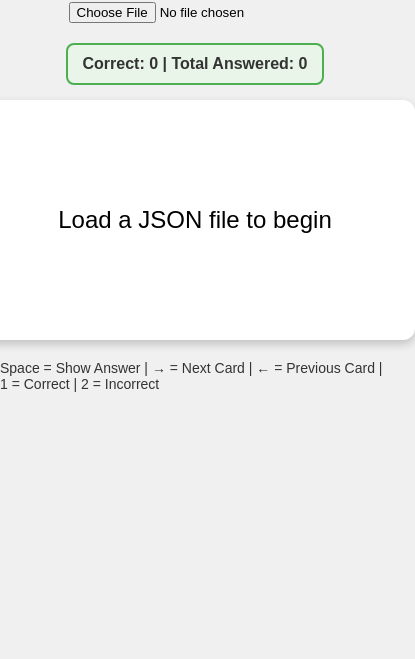
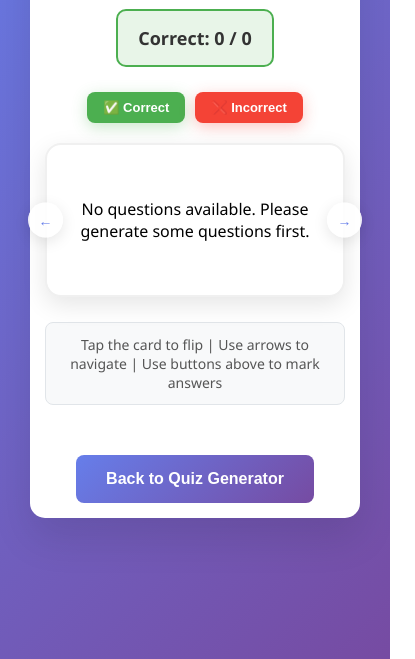
Before and after one commit to brettvibecodingfun/Quiz-Generator-UI, a plain HTML site: page flashcard.html in a window 390 px wide. Shown: the part 225-884 px from the top of the page, 415 px wide, since content can reach past the window. Before the commit the page ends 844 px from the top, so only its background shows below. Drawn offline with Linux system fonts and the light colour scheme.

Commit message:
adding mobile user enhancements

```diff
--- /dev/null
+++ b/flashcard.css
@@ -0,0 +1,293 @@
+body {
+  font-family: 'Segoe UI', Tahoma, Geneva, Verdana, sans-serif;
+  background: linear-gradient(135deg, #667eea 0%, #764ba2 100%);
+  margin: 0;
+  padding: 20px;
+  min-height: 100vh;
+  display: flex;
+  justify-content: center;
+  align-items: center;
+}
+
+.container {
+  background: white;
+  border-radius: 15px;
+  box-shadow: 0 20px 40px rgba(0, 0, 0, 0.1);
+  padding: 40px;
+  max-width: 600px;
+  width: 100%;
+  text-align: center;
+}
+
+h1 {
+  text-align: center;
+  color: #333;
+  margin-bottom: 30px;
+  font-size: 2.5em;
+  font-weight: 300;
+}
+
+#score {
+  margin-bottom: 25px;
+  font-size: 18px;
+  font-weight: 600;
+  color: #333;
+  background: #e8f5e8;
+  padding: 15px 20px;
+  border-radius: 10px;
+  border: 2px solid #4CAF50;
+  display: inline-block;
+}
+
+/* Answer buttons container */
+.answer-buttons {
+  display: flex;
+  justify-content: center;
+  gap: 15px;
+  margin-bottom: 20px;
+  flex-wrap: wrap;
+}
+
+.answer-btn {
+  padding: 12px 24px;
+  border: none;
+  border-radius: 8px;
+  font-size: 16px;
+  font-weight: 600;
+  cursor: pointer;
+  transition: transform 0.2s ease, box-shadow 0.2s ease;
+  min-width: 120px;
+}
+
+.answer-btn:hover {
+  transform: translateY(-2px);
+}
+
+.answer-btn:active {
+  transform: translateY(0);
+}
+
+.correct-btn {
+  background: #4CAF50;
+  color: white;
+  box-shadow: 0 4px 15px rgba(76, 175, 80, 0.3);
+}
+
+.correct-btn:hover {
+  box-shadow: 0 6px 20px rgba(76, 175, 80, 0.4);
+}
+
+.incorrect-btn {
+  background: #f44336;
+  color: white;
+  box-shadow: 0 4px 15px rgba(244, 67, 54, 0.3);
+}
+
+.incorrect-btn:hover {
+  box-shadow: 0 6px 20px rgba(244, 67, 54, 0.4);
+}
+
+/* Flashcard container with navigation */
+.flashcard-container {
+  position: relative;
+  display: flex;
+  align-items: center;
+  justify-content: center;
+  margin: 20px 0;
+  max-width: 500px;
+  margin-left: auto;
+  margin-right: auto;
+}
+
+/* Navigation arrows */
+.nav-arrow {
+  position: absolute;
+  top: 50%;
+  transform: translateY(-50%);
+  background: rgba(255, 255, 255, 0.9);
+  border: none;
+  border-radius: 50%;
+  width: 50px;
+  height: 50px;
+  display: flex;
+  align-items: center;
+  justify-content: center;
+  cursor: pointer;
+  font-size: 20px;
+  color: #667eea;
+  box-shadow: 0 4px 15px rgba(0, 0, 0, 0.1);
+  transition: all 0.2s ease;
+  z-index: 10;
+}
+
+.nav-arrow:hover {
+  background: white;
+  transform: translateY(-50%) scale(1.1);
+  box-shadow: 0 6px 20px rgba(0, 0, 0, 0.15);
+}
+
+.prev-arrow {
+  left: -25px;
+}
+
+.next-arrow {
+  right: -25px;
+}
+
+/* Flashcard styling */
+#flashcard {
+  background: white;
+  max-width: 500px;
+  width: 100%;
+  min-height: 180px;
+  border-radius: 16px;
+  box-shadow: 0 8px 25px rgba(0, 0, 0, 0.1);
+  display: flex;
+  align-items: center;
+  justify-content: center;
+  font-size: 20px;
+  padding: 32px 28px;
+  text-align: center;
+  border: 2px solid #f0f0f0;
+  transition: all 0.3s ease;
+  word-wrap: break-word;
+  overflow-wrap: break-word;
+  cursor: pointer;
+  user-select: none;
+  position: relative;
+}
+
+#flashcard:hover {
+  box-shadow: 0 12px 35px rgba(0, 0, 0, 0.15);
+  transform: translateY(-2px);
+}
+
+#flashcard:active {
+  transform: translateY(0);
+}
+
+/* Flip animation */
+.flashcard-flipped {
+  transform: rotateY(180deg);
+}
+
+#instructions {
+  margin: 25px 0;
+  font-size: 16px;
+  color: #555;
+  font-weight: 500;
+  background: #f8f9fa;
+  padding: 15px;
+  border-radius: 8px;
+  border: 1px solid #e1e5e9;
+}
+
+.hidden {
+  display: none;
+}
+
+#backButton {
+  margin-top: 25px;
+  padding: 15px 30px;
+  background: linear-gradient(135deg, #667eea 0%, #764ba2 100%);
+  color: white;
+  border: none;
+  border-radius: 8px;
+  font-size: 16px;
+  font-weight: 600;
+  cursor: pointer;
+  transition: transform 0.2s ease, box-shadow 0.2s ease;
+}
+
+#backButton:hover {
+  transform: translateY(-2px);
+  box-shadow: 0 10px 20px rgba(102, 126, 234, 0.3);
+}
+
+#backButton:active {
+  transform: translateY(0);
+}
+
+/* Mobile responsiveness */
+@media (max-width: 768px) {
+  .container {
+    padding: 20px;
+    margin: 10px;
+  }
+
+  h1 {
+    font-size: 2em;
+  }
+
+  #flashcard {
+    min-height: 150px;
+    padding: 20px;
+    font-size: 18px;
+  }
+
+  .nav-arrow {
+    width: 40px;
+    height: 40px;
+    font-size: 16px;
+  }
+
+  .prev-arrow {
+    left: -20px;
+  }
+
+  .next-arrow {
+    right: -20px;
+  }
+
+  .answer-buttons {
+    gap: 10px;
+  }
+
+  .answer-btn {
+    padding: 10px 20px;
+    font-size: 14px;
+    min-width: 100px;
+  }
+
+  #instructions {
+    font-size: 14px;
+    padding: 12px;
+  }
+}
+
+@media (max-width: 480px) {
+  .container {
+    padding: 15px;
+  }
+
+  h1 {
+    font-size: 1.8em;
+    margin-bottom: 20px;
+  }
+
+  #flashcard {
+    min-height: 120px;
+    padding: 15px;
+    font-size: 16px;
+  }
+
+  .nav-arrow {
+    width: 35px;
+    height: 35px;
+    font-size: 14px;
+  }
+
+  .prev-arrow {
+    left: -17px;
+  }
+
+  .next-arrow {
+    right: -17px;
+  }
+
+  .answer-btn {
+    padding: 8px 16px;
+    font-size: 13px;
+    min-width: 80px;
+  }
+}
--- a/flashcard.html
+++ b/flashcard.html
@@ -3,140 +3,31 @@
 <head>
   <meta charset="UTF-8" />
   <meta name="viewport" content="width=device-width, initial-scale=1.0" />
-  <title>Flashcard Viewer</title>
-  <style>
-    body {
-      font-family: sans-serif;
-      background: #f0f0f0;
-      display: flex;
-      flex-direction: column;
-      align-items: center;
-      justify-content: center;
-      height: 100vh;
-      margin: 0;
-    }
-    #flashcard {
-      background: white;
-      width: 400px;
-      height: 200px;
-      border-radius: 12px;
-      box-shadow: 0 4px 10px rgba(0, 0, 0, 0.2);
-      display: flex;
-      align-items: center;
-      justify-content: center;
-      font-size: 24px;
-      padding: 20px;
-      text-align: center;
-    }
-    #instructions {
-      margin-top: 20px;
-      font-size: 14px;
-      color: #333;
-    }
-    input[type="file"] {
-      margin-bottom: 20px;
-    }
-    #score {
-      margin-bottom: 15px;
-      font-size: 16px;
-      font-weight: bold;
-      color: #333;
-      background: #e8f5e8;
-      padding: 10px 15px;
-      border-radius: 8px;
-      border: 2px solid #4CAF50;
-    }
-  </style>
+  <title>Quiz Flashcards</title>
+  <link rel="stylesheet" href="flashcard.css">
 </head>
 <body>
-  <input type="file" id="fileInput" accept="application/JSON" />
-  <div id="score">Correct: 0 | Total Answered: 0</div>
-  <div id="flashcard">Load a JSON file to begin</div>
-  <div id="instructions">Space = Show Answer | → = Next Card | ← = Previous Card | 1 = Correct | 2 = Incorrect</div>
+  <div class="container">
+    <h1>Quiz Flashcards</h1>
+    <div id="score">Correct: 0 / 0</div>
 
-  <script>
-    let flashcards = [];
-    let currentCardIndex = 0;
-    let showingAnswer = false;
-    let correctAnswers = 0;
-    let totalAnswered = 0;
+    <!-- Answer buttons -->
+    <div class="answer-buttons">
+      <button class="answer-btn correct-btn" onclick="markCorrect()">✅ Correct</button>
+      <button class="answer-btn incorrect-btn" onclick="markIncorrect()">❌ Incorrect</button>
+    </div>
 
-    const flashcardElement = document.getElementById('flashcard');
-    const fileInput = document.getElementById('fileInput');
-    const scoreElement = document.getElementById('score');
+    <!-- Flashcard with navigation -->
+    <div class="flashcard-container">
+      <button class="nav-arrow prev-arrow" onclick="previousCard()">←</button>
+      <div id="flashcard">Loading flashcards...</div>
+      <button class="nav-arrow next-arrow" onclick="nextCard()">→</button>
+    </div>
 
-    fileInput.addEventListener('change', function (e) {
-      const file = e.target.files[0];
-      if (file) {
-        const reader = new FileReader();
-        reader.onload = function (event) {
-          try {
-            const data = JSON.parse(event.target.result);
-            if (Array.isArray(data)) {
-              flashcards = data;
-              currentCardIndex = 0;
-              showingAnswer = false;
-              correctAnswers = 0;
-              totalAnswered = 0;
-              updateScore();
-              renderCard();
-            } else {
-              flashcardElement.textContent = 'Invalid JSON format';
-            }
-          } catch (err) {
-            flashcardElement.textContent = 'Error parsing JSON';
-          }
-        };
-        reader.readAsText(file);
-      }
-    });
+    <div id="instructions">Tap the card to flip | Use arrows to navigate | Use buttons above to mark answers</div>
+    <button id="backButton" onclick="goBack()">Back to Quiz Generator</button>
+  </div>
 
-    function updateScore() {
-      scoreElement.textContent = `Correct: ${correctAnswers} | Total Answered: ${totalAnswered}`;
-    }
-
-    function renderCard() {
-      if (flashcards.length === 0) return;
-      const card = flashcards[currentCardIndex];
-      flashcardElement.textContent = showingAnswer ? card.answer : card.question;
-    }
-
-    document.addEventListener('keydown', function (e) {
-      if (flashcards.length === 0) return;
-
-      if (e.code === 'Space') {
-        showingAnswer = !showingAnswer;
-        renderCard();
-        e.preventDefault();
-      } else if (e.code === 'ArrowRight') {
-        currentCardIndex = (currentCardIndex + 1) % flashcards.length;
-        showingAnswer = false;
-        renderCard();
-      } else if (e.code === 'ArrowLeft') {
-        currentCardIndex = (currentCardIndex - 1 + flashcards.length) % flashcards.length;
-        showingAnswer = false;
-        renderCard();
-      } else if (e.code === 'Digit1') {
-        if (showingAnswer) {
-          correctAnswers++;
-          totalAnswered++;
-          updateScore();
-          // Move to next card after answering
-          currentCardIndex = (currentCardIndex + 1) % flashcards.length;
-          showingAnswer = false;
-          renderCard();
-        }
-      } else if (e.code === 'Digit2') {
-        if (showingAnswer) {
-          totalAnswered++;
-          updateScore();
-          // Move to next card after answering
-          currentCardIndex = (currentCardIndex + 1) % flashcards.length;
-          showingAnswer = false;
-          renderCard();
-        }
-      }
-    });
-  </script>
+  <script src="flashcard.js"></script>
 </body>
 </html>
--- /dev/null
+++ b/flashcard.js
@@ -0,0 +1,107 @@
+let flashcards = [];
+let currentCardIndex = 0;
+let showingAnswer = false;
+let correctCount = 0;
+let totalCount = 0;
+
+const flashcardElement = document.getElementById('flashcard');
+const scoreElement = document.getElementById('score');
+
+// Check if we have questions in localStorage
+window.addEventListener('load', function() {
+  const savedQuestions = localStorage.getItem('generatedQuestions');
+  if (savedQuestions) {
+    try {
+      flashcards = JSON.parse(savedQuestions);
+      if (flashcards.length > 0) {
+        renderCard();
+        updateScore();
+      } else {
+        flashcardElement.textContent = 'No questions available. Please generate some questions first.';
+      }
+    } catch (err) {
+      flashcardElement.textContent = 'Error loading questions. Please generate new questions.';
+    }
+  } else {
+    flashcardElement.textContent = 'No questions available. Please generate some questions first.';
+  }
+});
+
+function updateScore() {
+  scoreElement.textContent = `Correct: ${correctCount} / ${totalCount}`;
+}
+
+function renderCard() {
+  if (flashcards.length === 0) return;
+  const card = flashcards[currentCardIndex];
+  flashcardElement.textContent = showingAnswer ? card.answer : card.question;
+}
+
+function goBack() {
+  window.location.href = './index.html';
+}
+
+// Click to flip functionality
+function flipCard() {
+  if (flashcards.length === 0) return;
+  showingAnswer = !showingAnswer;
+  renderCard();
+}
+
+// Navigation functions
+function nextCard() {
+  if (flashcards.length === 0) return;
+  currentCardIndex = (currentCardIndex + 1) % flashcards.length;
+  showingAnswer = false;
+  renderCard();
+}
+
+function previousCard() {
+  if (flashcards.length === 0) return;
+  currentCardIndex = (currentCardIndex - 1 + flashcards.length) % flashcards.length;
+  showingAnswer = false;
+  renderCard();
+}
+
+// Answer marking functions
+function markCorrect() {
+  if (flashcards.length === 0 || !showingAnswer) return;
+  correctCount++;
+  totalCount++;
+  updateScore();
+  // Move to next card after answering
+  currentCardIndex = (currentCardIndex + 1) % flashcards.length;
+  showingAnswer = false;
+  renderCard();
+}
+
+function markIncorrect() {
+  if (flashcards.length === 0 || !showingAnswer) return;
+  totalCount++;
+  updateScore();
+  // Move to next card after answering
+  currentCardIndex = (currentCardIndex + 1) % flashcards.length;
+  showingAnswer = false;
+  renderCard();
+}
+
+// Add click event listener to flashcard
+flashcardElement.addEventListener('click', flipCard);
+
+// Keyboard event listeners (still work for desktop users)
+document.addEventListener('keydown', function (e) {
+  if (flashcards.length === 0) return;
+
+  if (e.code === 'Space') {
+    flipCard();
+    e.preventDefault();
+  } else if (e.code === 'ArrowRight') {
+    nextCard();
+  } else if (e.code === 'ArrowLeft') {
+    previousCard();
+  } else if (e.key === '1') {
+    markCorrect();
+  } else if (e.key === '2') {
+    markIncorrect();
+  }
+});
```
